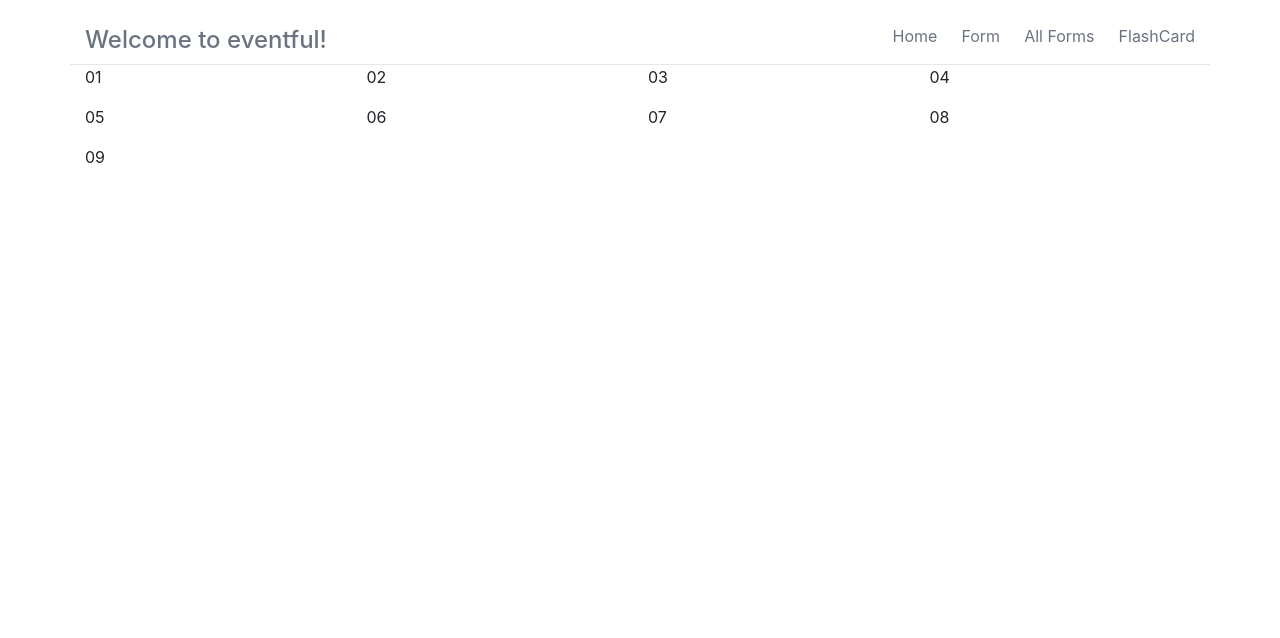
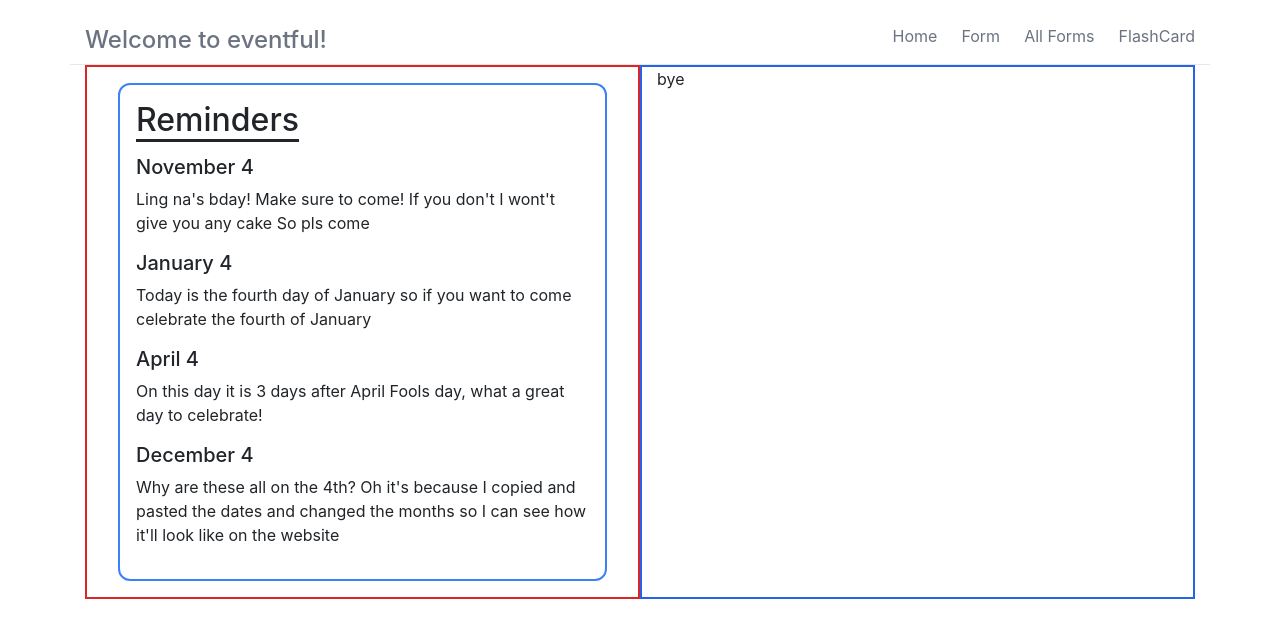
Before and after one commit to cindyliang01/eventful, a React (Create React App) app: page /Home in a window 1280 px wide. Shown: the top 638 px of the page. Built offline with nearby package versions, Linux system fonts and the light colour scheme.

Commit message:
Created reminders for home page

```diff
--- a/src/components/eachComment.jsx
+++ b/src/components/eachComment.jsx
@@ -33,6 +33,9 @@ class EachComment extends Component {
 
                     <div className="flex flex-grow"></div>
 
+                    {pageState === "flashcard" ? (
+                      <div></div>
+                    ) : (
                       <button
                         className=" hover:bg-red-300 text-white bg-red-400  font-semibold mt-3  py-2 px-4 border rounded"
                         onClick={() =>
@@ -41,6 +44,7 @@ class EachComment extends Component {
                       >
                         X
                       </button>
+                    )}
                   </div>
                 </div>
               </div>
--- a/src/pages/FlashCard.jsx
+++ b/src/pages/FlashCard.jsx
@@ -62,7 +62,7 @@ class FlashCard extends Component {
                 </div>
               </React.Fragment>
             ) : (
-              "No posts"
+              "No comments to review"
             )}
           </ul>
         </div>
--- a/src/pages/Home.jsx
+++ b/src/pages/Home.jsx
@@ -1,52 +1,38 @@
 import React, { Component } from "react";
-import Posts from ".././components/posts";
-import PostForm from "../components/postForm";
 
 class Home extends Component {
   render() {
     return (
-      <div className="grid grid-cols-4 gap-4">
-        <div>01</div>
-        <div>02</div>
-        <div>03</div>
-        <div>04</div>
-        <div>05</div>
-        <div>06</div>
-        <div>07</div>
-        <div>08</div>
-
-        <div>09</div>
+      <div className="flex flex-row justify-between">
+        <div className=" container border-2 border-red-600">
+          <div className="m-3 border-2 border-blue-500 rounded-xl p-3">
+            <h2 className="underline underline-offset-8 mb-3">Reminders</h2>
+            <h5>November 4</h5>
+            <p>
+              Ling na's bday! Make sure to come! If you don't I wont't give you
+              any cake So pls come
+            </p>
+            <h5>January 4</h5>
+            <p>
+              Today is the fourth day of January so if you want to come
+              celebrate the fourth of January
+            </p>
+            <h5>April 4</h5>
+            <p>
+              On this day it is 3 days after April Fools day, what a great day
+              to celebrate!
+            </p>
+            <h5>December 4</h5>
+            <p>
+              Why are these all on the 4th? Oh it's because I copied and pasted
+              the dates and changed the months so I can see how it'll look like
+              on the website
+            </p>
+          </div>
+        </div>
+        <div className="container border-2 border-blue-600">bye</div>
       </div>
     );
   }
-
-  //   render() {
-  //     const {
-  //       listOfPosts,
-  //       addLike,
-  //       createPost,
-  //       createComment,
-  //       addLikeForComment,
-  //       deleteForComment,
-  //       flashCardState,
-  //     } = this.props;
-  //     return (
-  //       <React.Fragment>
-  //         <h1 className="text-center font-bold text-2xl mt-4 text-pink-300">
-  //           Welcome!
-  //         </h1>
-  //         <PostForm createPost={createPost}></PostForm>
-  //         <Posts
-  //           listOfPosts={listOfPosts}
-  //           addLike={addLike}
-  //           createComment={createComment}
-  //           addLikeForComment={addLikeForComment}
-  //           deleteForComment={deleteForComment}
-  //           flashCardState={flashCardState}
-  //         ></Posts>
-  //       </React.Fragment>
-  //     );
-  //   }
-  // }
 }
 export default Home;
```
Lines whose indentation alone changed are shown as unchanged.
